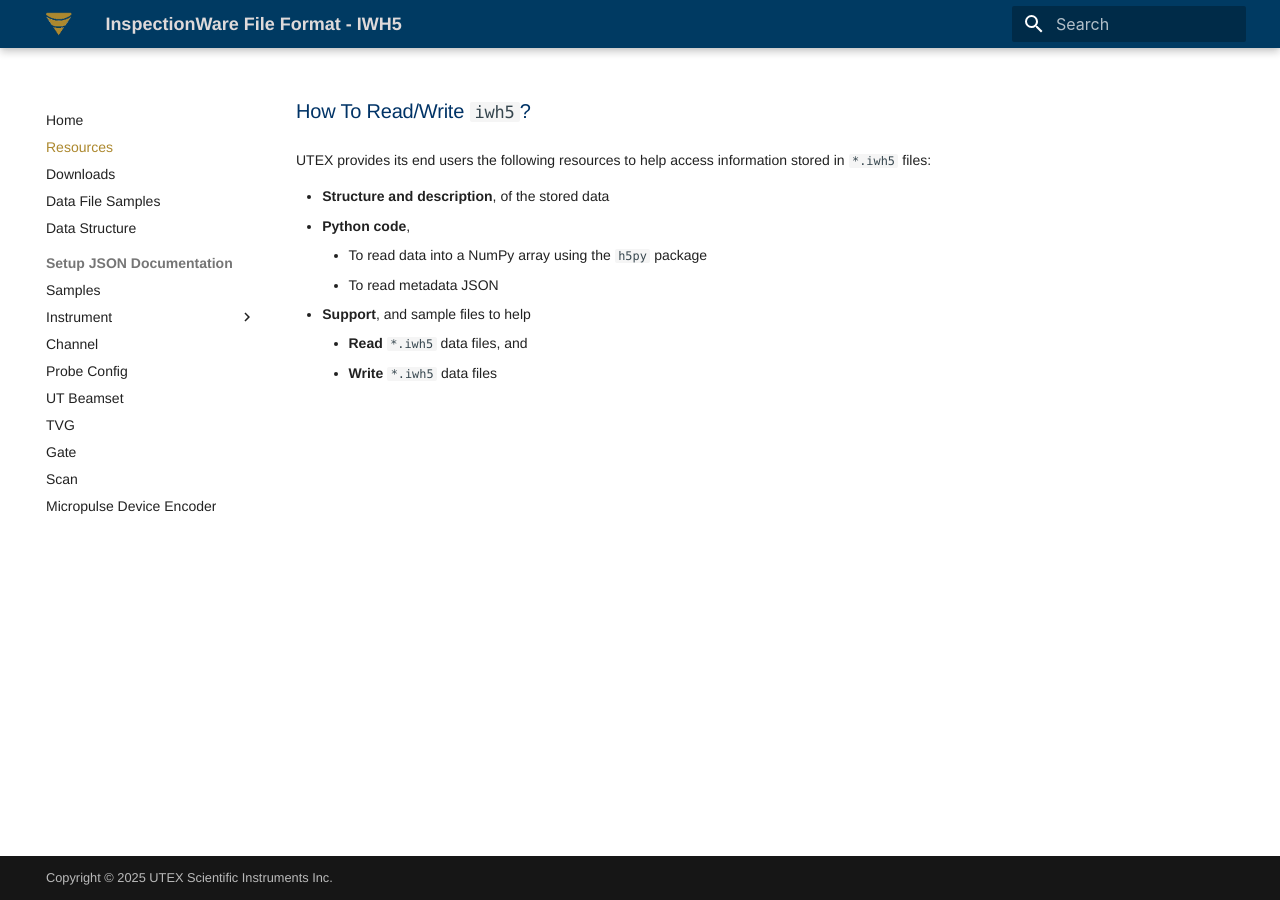
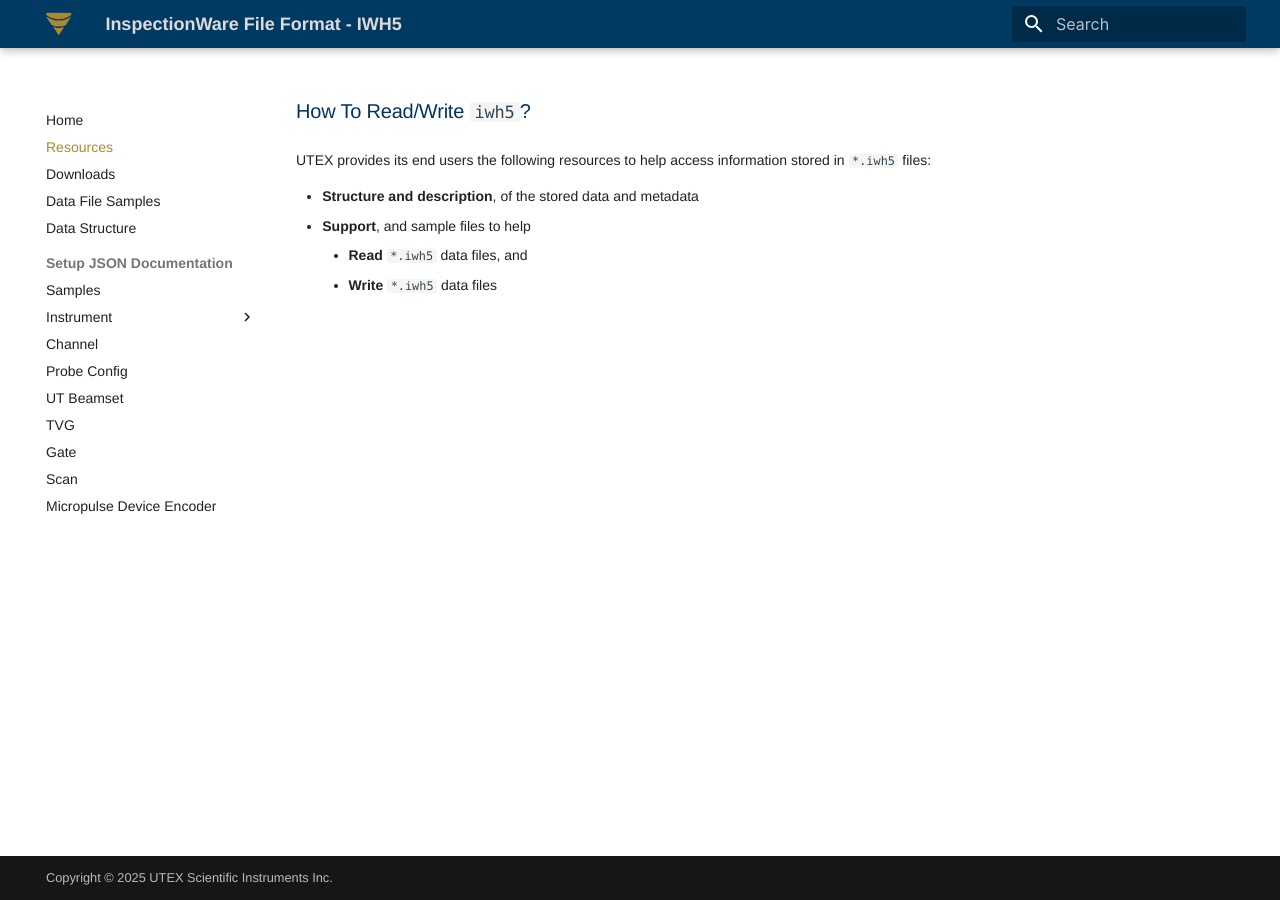
Before and after one commit to Utex-Scientific/iwh5, an MkDocs documentation site: the page built from docs/IWH5/getting-started/Resources.md, in a window 1280 px wide. Built offline with MkDocs 1.6.1 and Material for MkDocs 9.7.7, drawn with Linux system fonts in a browser that asks for light colours.

Commit message:
desc updates

```diff
--- a/docs/IWH5/getting-started/Resources.md
+++ b/docs/IWH5/getting-started/Resources.md
@@ -2,10 +2,7 @@
 
 UTEX provides its end users the following resources to help access information stored in `*.iwh5` files:
 
-- **Structure and description**, of the stored data
-- **Python code**,
-    - To read data into a NumPy array using the `h5py` package
-    - To read metadata JSON
+- **Structure and description**, of the stored data and metadata
 - **Support**, and sample files to help
     - **Read** `*.iwh5` data files, and
     - **Write** `*.iwh5` data files
```
